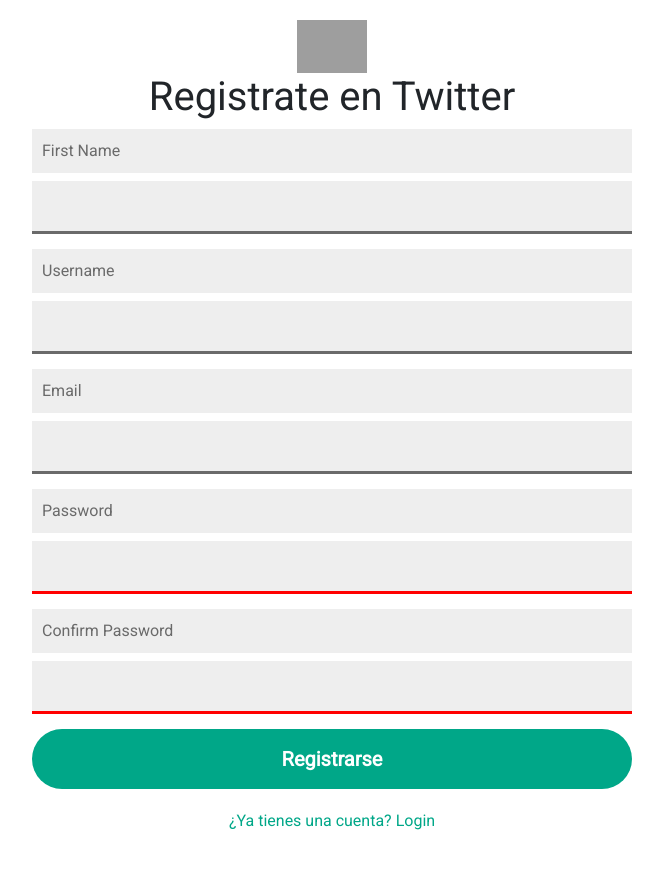
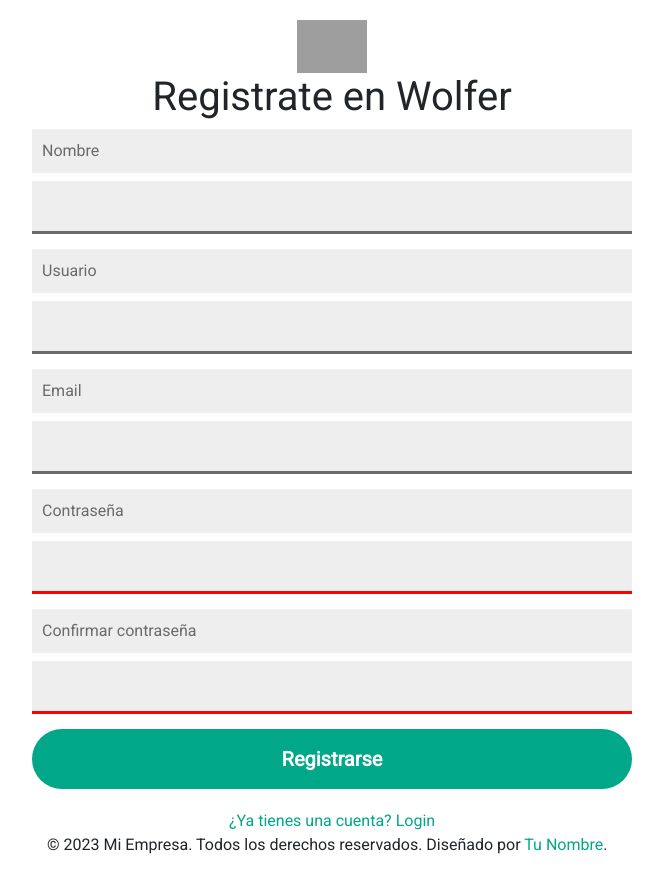
Before and after one commit to PABLO-HERNAN-JA/twiiter-ds, a Django app: page /register/ in a window 1280 px wide. Shown: the part 56-933 px from the top of the page, without its empty margins (308-971 px from the left). Before the commit the page ends 886 px from the top, so only its background shows below. Run offline with Django 4.2, Linux system fonts and the light colour scheme; some libraries are stand-ins or nearby versions; grey boxes are pictures that could not be loaded.

Commit message:
icono colores2

```diff
--- a/twitter/templates/twitter/register.html
+++ b/twitter/templates/twitter/register.html
@@ -5,17 +5,17 @@
     <div class="twitter-login-box">
         <header>
             <img src="https://static01.nyt.com/images/2014/08/10/magazine/10wmt/10wmt-jumbo-v4.jpg?quality=90&auto=webp" alt="twitter logo">
-            <h1>Registrate en Twitter</h1>
+            <h1>Registrate en Wolfer</h1>
         </header>
 
         <form method="post">
             {% csrf_token %}
             <div class="input-wrapper">
-                <label for="user-name-id">First Name</label>
+                <label for="user-name-id">Nombre</label>
                 {{ form.first_name }}
             </div>
             <div class="input-wrapper">
-                <label for="user-name-id">Username</label>
+                <label for="user-name-id">Usuario</label>
                 {{ form.username }}
             </div>
             <div class="input-wrapper">
@@ -24,11 +24,11 @@
             </div>
 
             <div class="input-wrapper">
-                <label for="password-id">Password</label>
+                <label for="password-id">Contraseña</label>
                 {{ form.password1 }}
             </div>
             <div class="input-wrapper">
-                <label for="password-id">Confirm Password</label>
+                <label for="password-id">Confirmar contraseña</label>
                 {{ form.password2 }}
             </div>
             <button class="twitter-btn" type="submit" id="registrarte-btn" value="Registrarte" onclick="mostrarAviso(event)">Registrarse</button>
@@ -50,8 +50,13 @@
         </script>
 
         <div class="footer">
-            <a href="#">¿Ya tienes una cuenta? Login</a>
+            <a href="https://twiiter-ds-3a064455314c.herokuapp.com/">¿Ya tienes una cuenta? Login</a>
         </div>
+        <footer>
+            <div class="container">
+              <p>&copy; 2023 Mi Empresa. Todos los derechos reservados. Diseñado por <a href="https://www.tudominio.com">Tu Nombre</a>.</p>
+            </div>
+          </footer>
 
     </div>
 
```
